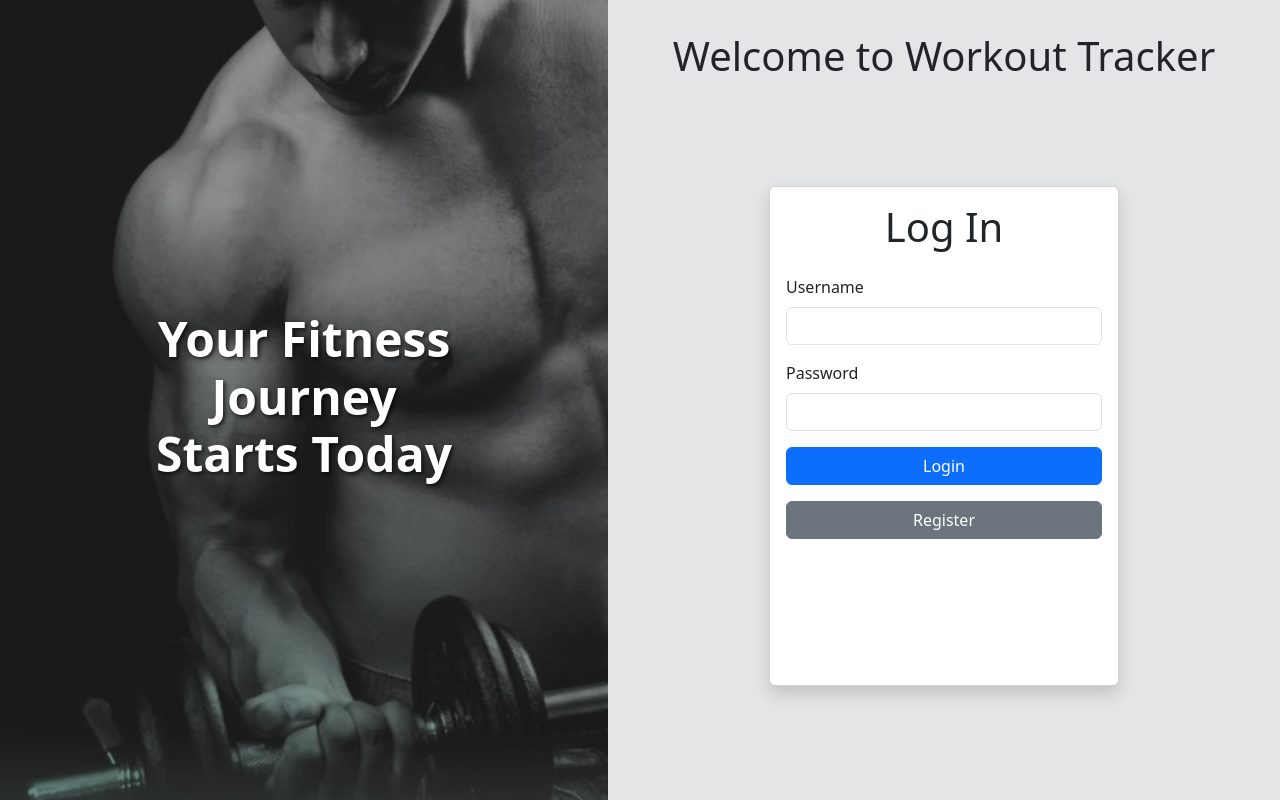
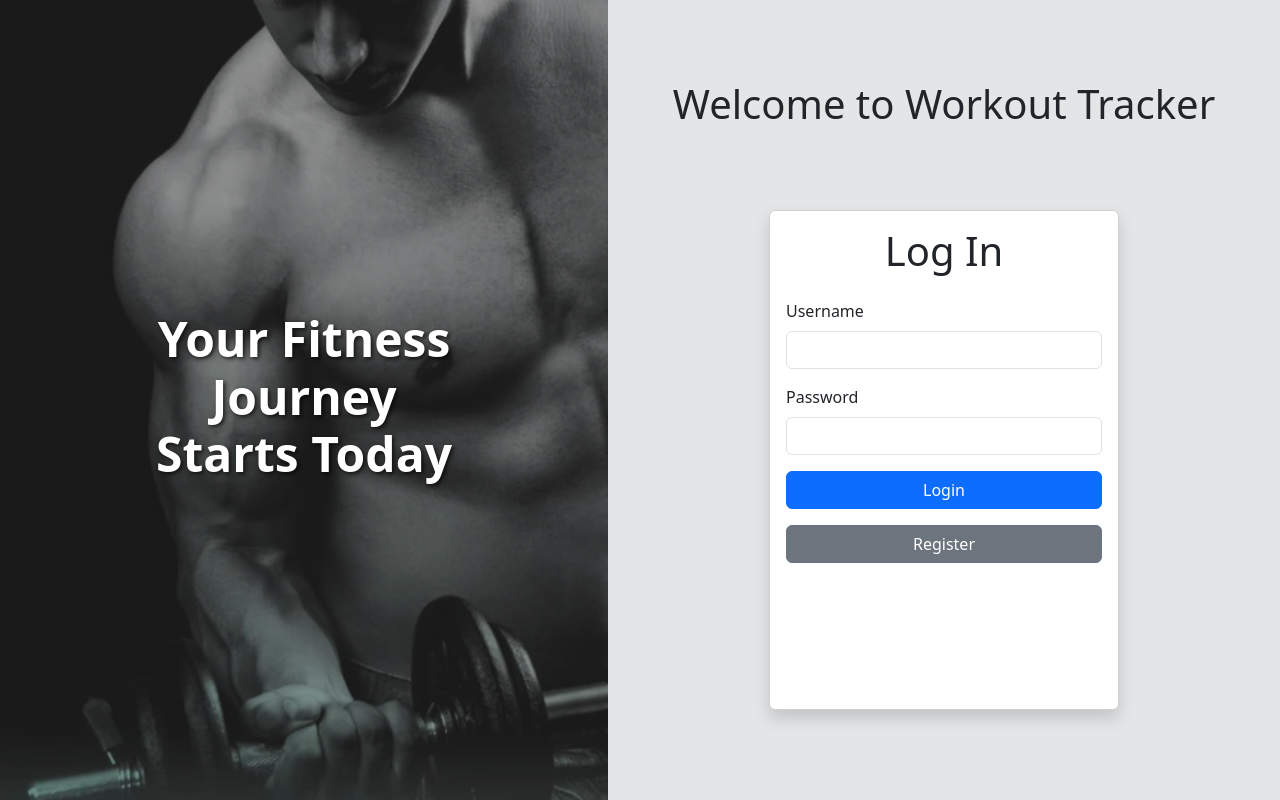
Before and after one commit to Zulmei/workout-app, a Flask app: page / in a window 1280 px wide. Run offline with Flask 3, Linux system fonts and the light colour scheme.

Commit message:
Lowered Welcome message and adjusted layout styling on welcome page

```diff
--- a/templates/home.html
+++ b/templates/home.html
@@ -44,7 +44,7 @@
 
         <!-- Right side: Login/Register Section -->
         <div class="form-section">
-            <h1 class="text-center mb-4">Welcome to Workout Tracker</h1>
+            <h1 class="text-center mt-5 mb-4">Welcome to Workout Tracker</h1>
             <div class="card shadow" style="width: 100%; max-width: 350px; margin: auto; height: 500px;">
                 <div class="card-body">
                     <h1 class="card-title text-center mb-4">Log In</h1>
```
